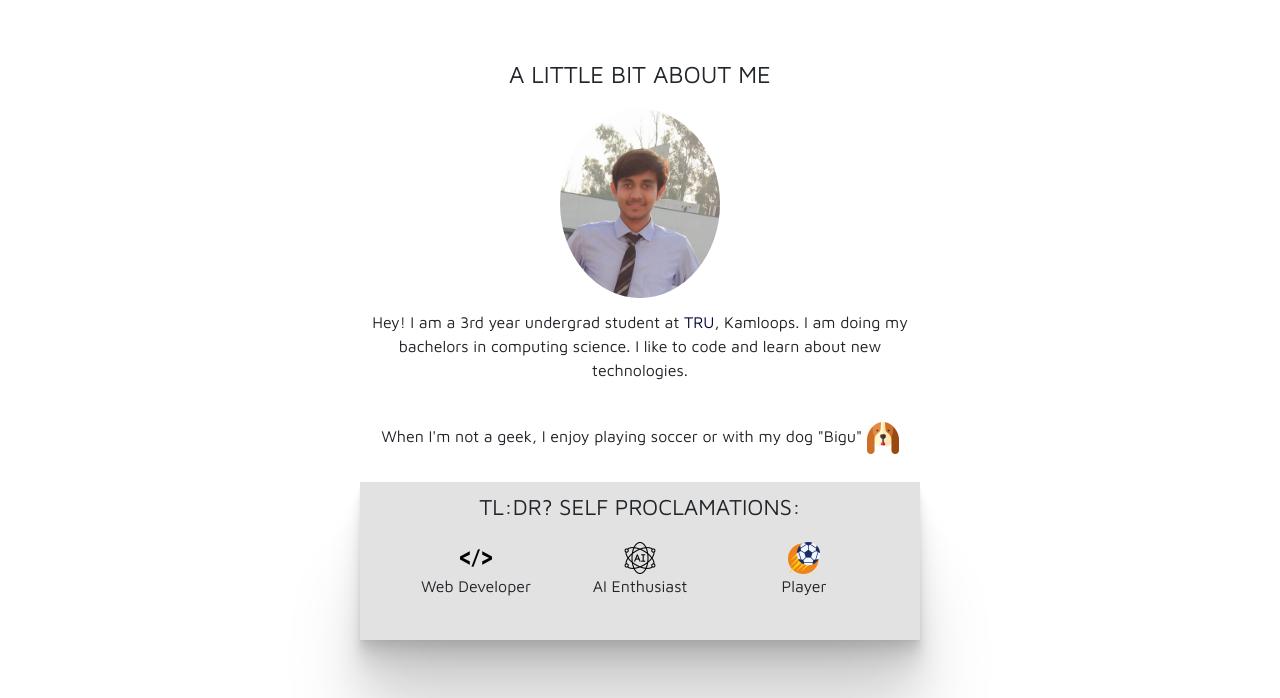
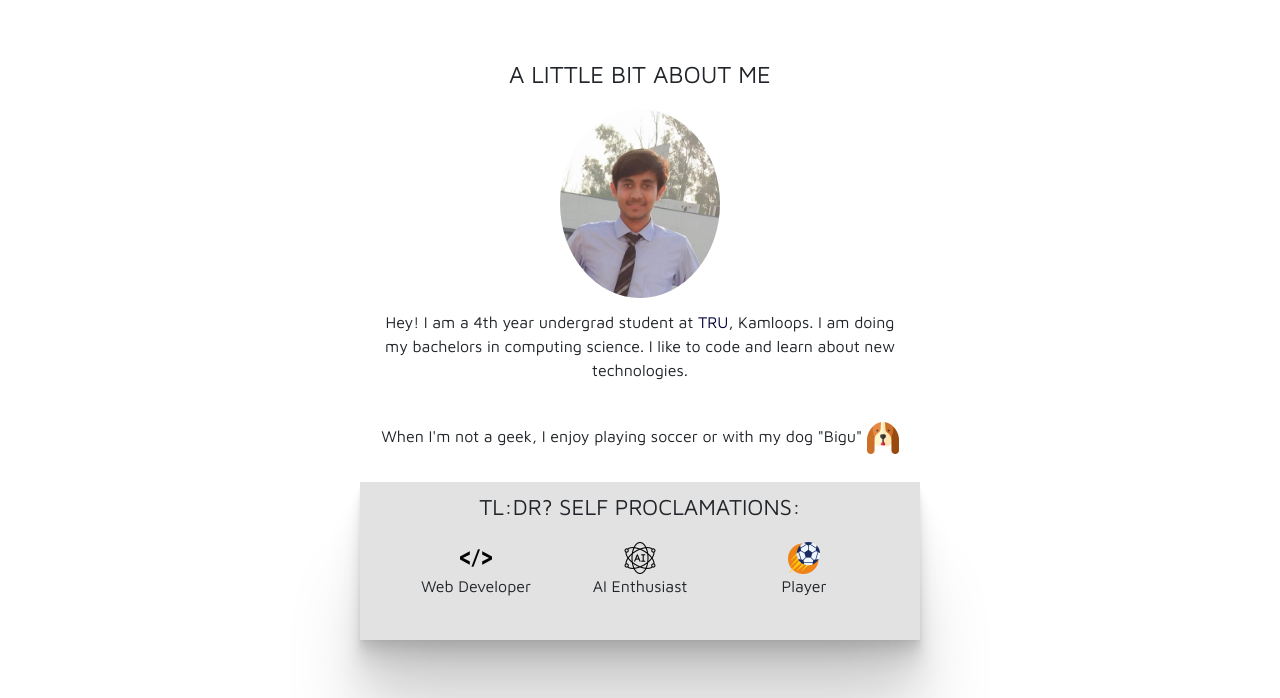
Before and after one commit to ashusharma-cs/PERSONAL-WEBSITE, a plain HTML site: page index.html in a window 1280 px wide. Shown: the part 793-1491 px from the top of the page. Drawn offline with nearby package versions, Linux system fonts and the light colour scheme.

Commit message:
Updated index.html

```diff
--- a/index.html
+++ b/index.html
@@ -67,7 +67,7 @@
         </div>
         <div class="me-text">
           <p>
-            Hey! I am a 3rd year undergrad student at
+            Hey! I am a 4th year undergrad student at
             <a href=""><span>TRU</span></a
             >, Kamloops. I am doing my bachelors in computing science. I like to code and learn about new technologies.
           </p>
```
